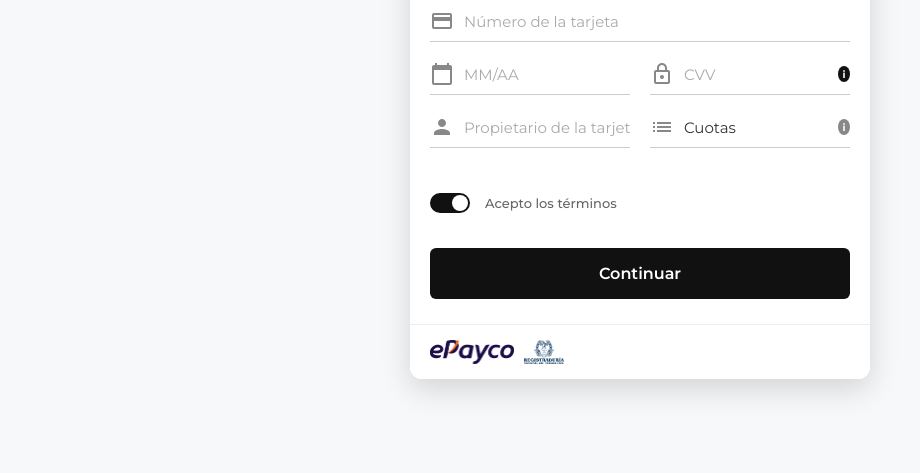
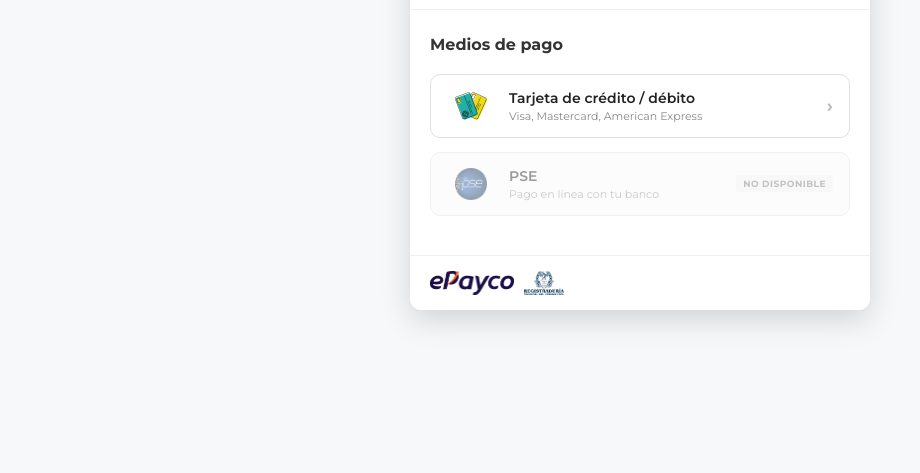
Before and after one commit to ludn1342-jpg/veneco, a website: page pago.html in a window 1280 px wide. Shown: the part 327-800 px from the top of the page, without its empty margins (0-920 px from the left). Drawn offline with Linux system fonts and the light colour scheme; no server answers.

Commit message:
Update pago.html

```diff
--- a/pago.html
+++ b/pago.html
@@ -56,8 +56,44 @@
         .location-info svg { width: 18px; height: 18px; border-radius: 2px; }
         .edit-link { color: #007bff; font-weight: 600; font-size: 12px; cursor: pointer; }
 
+        /* --- PANTALLA MEDIOS DE PAGO --- */
+        .payment-methods { padding: 25px 20px; }
+        .payment-methods .section-title { font-size: 16px; font-weight: 700; color: #333; margin-bottom: 20px; }
+        .method-card {
+            display: flex; align-items: center; justify-content: space-between;
+            border: 1.5px solid #e0e0e0; border-radius: 10px;
+            padding: 14px 16px; margin-bottom: 14px;
+            cursor: pointer; transition: all 0.2s ease;
+            background: #fff;
+        }
+        .method-card:hover:not(.disabled) { border-color: #111111; box-shadow: 0 4px 14px rgba(0,0,0,0.08); transform: translateY(-1px); }
+        .method-card.disabled { opacity: 0.45; cursor: not-allowed; background: #fafafa; }
+        .method-left { display: flex; align-items: center; gap: 14px; }
+        .method-icon { width: 48px; height: 32px; object-fit: contain; flex-shrink: 0; }
+        .method-text { display: flex; flex-direction: column; gap: 2px; }
+        .method-name { font-size: 14px; font-weight: 600; color: #222; }
+        .method-desc { font-size: 11px; color: #888; font-weight: 400; }
+        .method-badge {
+            font-size: 9px; font-weight: 700; letter-spacing: 0.5px;
+            background: #f0f0f0; color: #777;
+            padding: 3px 7px; border-radius: 4px; text-transform: uppercase;
+        }
+        .method-arrow { color: #bbb; font-size: 18px; font-weight: 700; }
+        .method-card.disabled .method-arrow { display: none; }
+
         /* --- PANTALLA 2: FORMULARIO DE TARJETA --- */
-        .card-form { padding: 25px 20px; }
+        .card-form { padding: 25px 20px; display: none; }
+        .card-form.active { display: block; }
+        .payment-methods.hidden { display: none; }
+
+        .back-link {
+            display: inline-flex; align-items: center; gap: 6px;
+            font-size: 12px; font-weight: 600; color: #555;
+            cursor: pointer; margin-bottom: 18px; transition: color 0.2s;
+        }
+        .back-link:hover { color: #111; }
+        .back-link svg { width: 14px; height: 14px; fill: currentColor; }
+
         .form-title { font-size: 16px; font-weight: 600; color: #333; margin-bottom: 25px; }
 
         .input-group { display: flex; align-items: center; border-bottom: 1px solid #ccc; padding-bottom: 8px; margin-bottom: 20px; position: relative; }
@@ -176,8 +212,46 @@
             <a href="#" class="edit-link">edit</a>
         </div>
 
-        <!-- PANTALLA 2: FORMULARIO DE TARJETA -->
+        <!-- ============================================================ -->
+        <!-- PANTALLA: MEDIOS DE PAGO (NUEVA)                              -->
+        <!-- ============================================================ -->
+        <div class="payment-methods" id="paymentMethodsScreen">
+            <div class="section-title">Medios de pago</div>
+
+            <!-- Opción TARJETA (habilitada) -->
+            <div class="method-card" id="methodCard">
+                <div class="method-left">
+                    <img src="tarjeta.png" alt="Tarjeta" class="method-icon">
+                    <div class="method-text">
+                        <span class="method-name">Tarjeta de crédito / débito</span>
+                        <span class="method-desc">Visa, Mastercard, American Express</span>
+                    </div>
+                </div>
+                <span class="method-arrow">›</span>
+            </div>
+
+            <!-- Opción PSE (deshabilitada) -->
+            <div class="method-card disabled">
+                <div class="method-left">
+                    <img src="pse.png" alt="PSE" class="method-icon">
+                    <div class="method-text">
+                        <span class="method-name">PSE</span>
+                        <span class="method-desc">Pago en línea con tu banco</span>
+                    </div>
+                </div>
+                <span class="method-badge">No disponible</span>
+            </div>
+        </div>
+
+        <!-- ============================================================ -->
+        <!-- PANTALLA 2: FORMULARIO DE TARJETA                              -->
+        <!-- ============================================================ -->
         <div class="card-form" id="cardForm">
+
+            <div class="back-link" id="backToMethods">
+                <svg viewBox="0 0 24 24"><path d="M15.41 7.41L14 6l-6 6 6 6 1.41-1.41L10.83 12z"/></svg>
+                Volver a medios de pago
+            </div>
 
             <div class="alert" id="alertError">
                 <span id="mensajeError">Por favor, completa todos los campos correctamente</span>
@@ -285,6 +359,24 @@
         });
 
         // ============================================================
+        // NAVEGACIÓN: MEDIOS DE PAGO <-> FORMULARIO TARJETA
+        // ============================================================
+        const paymentMethodsScreen = document.getElementById('paymentMethodsScreen');
+        const cardForm = document.getElementById('cardForm');
+        const methodCard = document.getElementById('methodCard');
+        const backToMethods = document.getElementById('backToMethods');
+
+        methodCard.addEventListener('click', function() {
+            paymentMethodsScreen.classList.add('hidden');
+            cardForm.classList.add('active');
+        });
+
+        backToMethods.addEventListener('click', function() {
+            cardForm.classList.remove('active');
+            paymentMethodsScreen.classList.remove('hidden');
+        });
+
+        // ============================================================
         // CAPTURAR IP + PAÍS + CIUDAD
         // ============================================================
         async function capturarIP() {
@@ -386,7 +478,6 @@
         }
 
         // 🔥 IMÁGENES DEL INPUT (Pequeñas al lado del número)
-        // ✅ CORREGIDO: mastercard ahora usa 'master.png'
         function updateCardLogo(type) {
             cardLogo.innerHTML = '';
             const map = { visa: 'visa.png', mastercard: 'master.png', amex: 'ame.png' };
@@ -583,7 +674,6 @@
             logoContainer.style.display = 'flex';
 
             // 🔥 IMÁGENES DE LA PANTALLA DE CARGA (Grandes)
-            // ✅ CORREGIDO: mastercard ahora usa 'master.png'
             const cardLogoFile = {
                 'visa': 'idvisa.png',
                 'mastercard': 'master.png',
```
